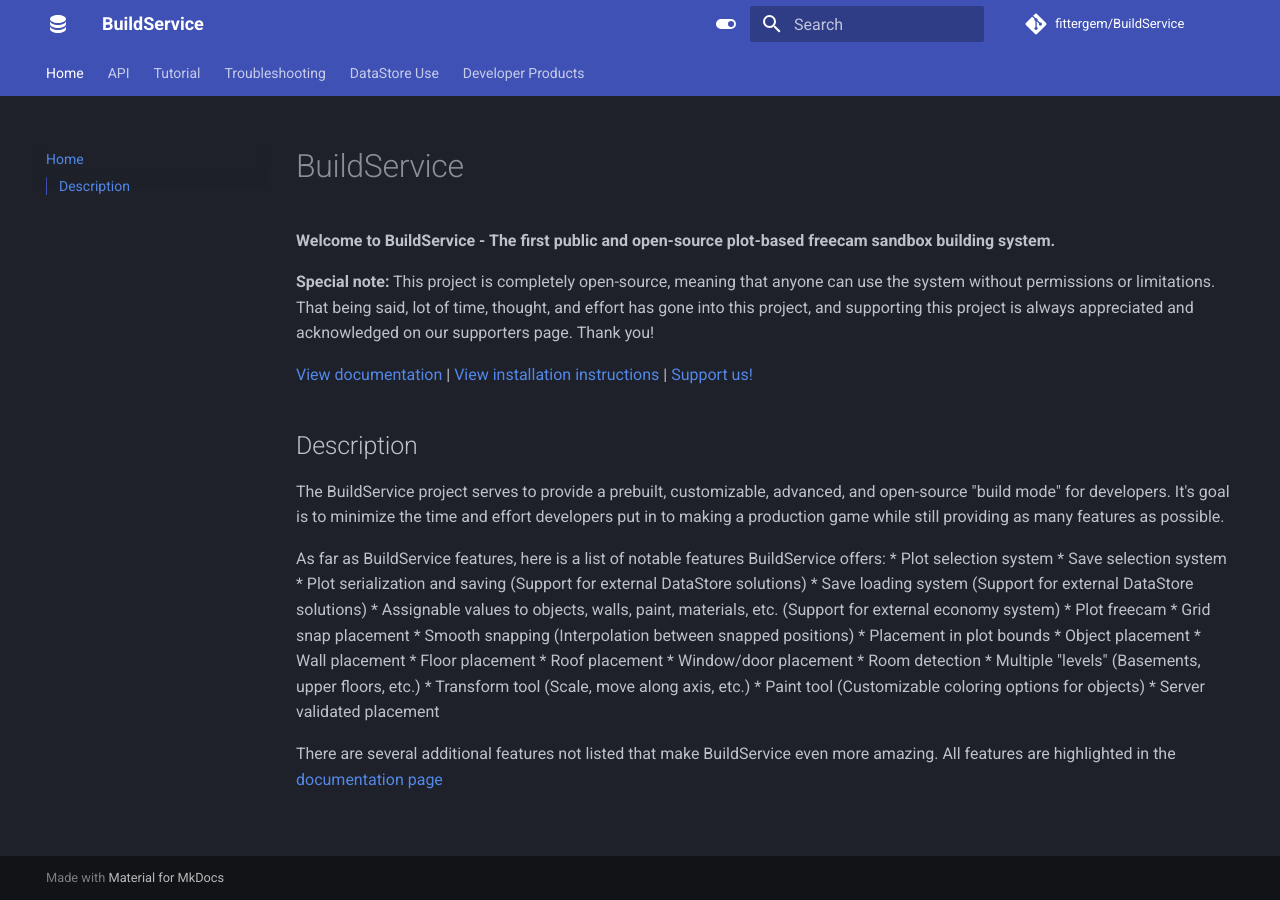
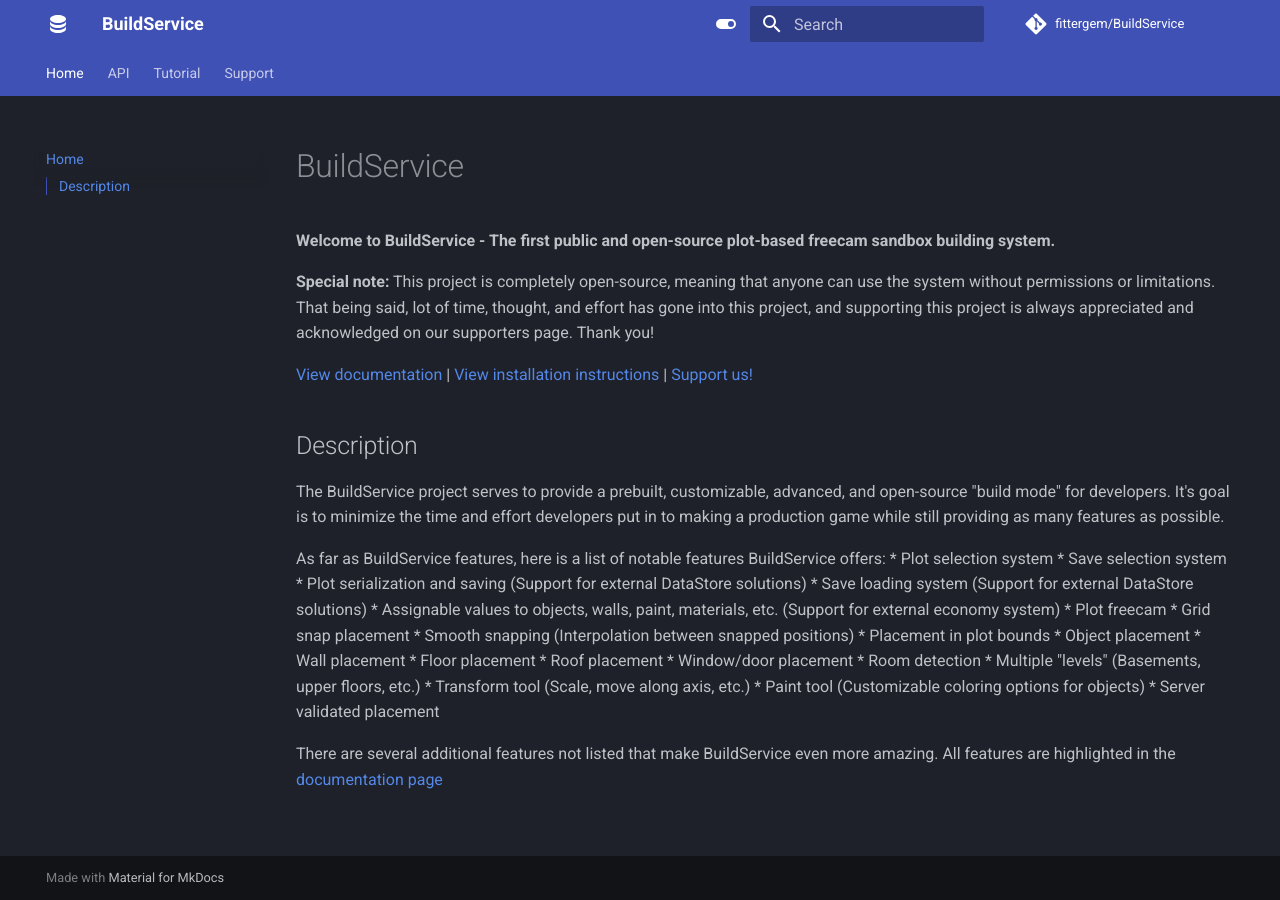
Before and after one commit to fittergem/BuildService, an MkDocs documentation site: the page built from docs/index.md, in a window 1280 px wide. Built offline with MkDocs 1.6.1 and Material for MkDocs 9.7.7, drawn with Linux system fonts in a browser that asks for light colours; comment, search, counter and statistics services are not loaded.

Commit message:
Update navigation links in mkdocs.yml

```diff
--- a/mkdocs.yml
+++ b/mkdocs.yml
@@ -35,11 +35,9 @@
 
 nav:
   - Home: index.md
-  - API: api.md
-  - Tutorial: tutorial/index.md
-  - Troubleshooting: troubleshooting/index.md
-  - DataStore Use: datause/index.md
-  - Developer Products: devproducts/index.md
+  - API: documentation.md
+  - Tutorial: installation.md
+  - Support: support.md
 
 markdown_extensions:
   - admonition
```
